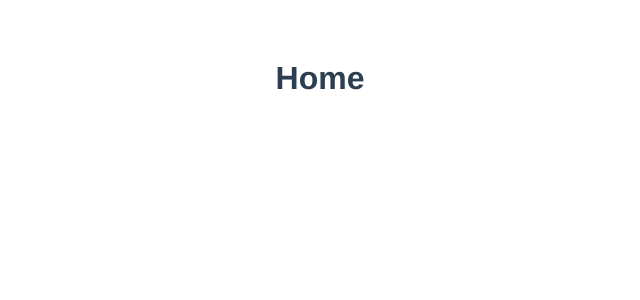
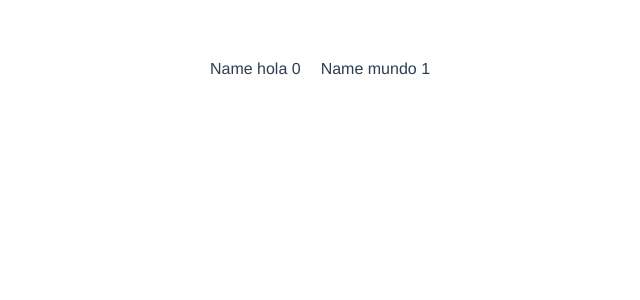
Before and after one commit to RafaelOviedo/movies-clone, a Vue app: page / in a window 1280 px wide. Shown: the top 300 px of the page, without its empty margins (320-960 px from the left). Built offline with nearby package versions, Linux system fonts and the light colour scheme.

Commit message:
some mods to component Home

```diff
--- a/src/App.vue
+++ b/src/App.vue
@@ -1,5 +1,5 @@
 <template>
-    <Home />
+    <Home :myArr="myArr" />
 </template>
 
 <script>
@@ -9,6 +9,11 @@ export default {
     name: "App",
     components: {
         Home,
+    },
+    data() {
+        return {
+            myArr: [{ name: "hola" }, { name: "mundo" }],
+        };
     },
 };
 </script>
--- a/src/components/Home.vue
+++ b/src/components/Home.vue
@@ -1,6 +1,10 @@
 <template>
     <div class="hello">
-        <h1>Home</h1>
+        <ul>
+            <li v-for="(ins, index) in myArr" :key="index">
+                Name {{ ins.name }} {{ index }}
+            </li>
+        </ul>
     </div>
 </template>
 
@@ -8,7 +12,10 @@
 export default {
     name: "Home",
     props: {
-        msg: String,
+        myArr: {
+            type: Array,
+            required: true,
+        },
     },
 };
 </script>
```
